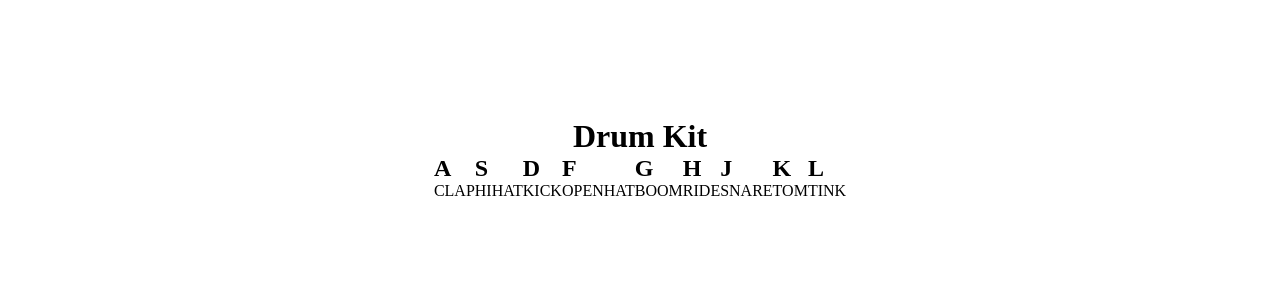
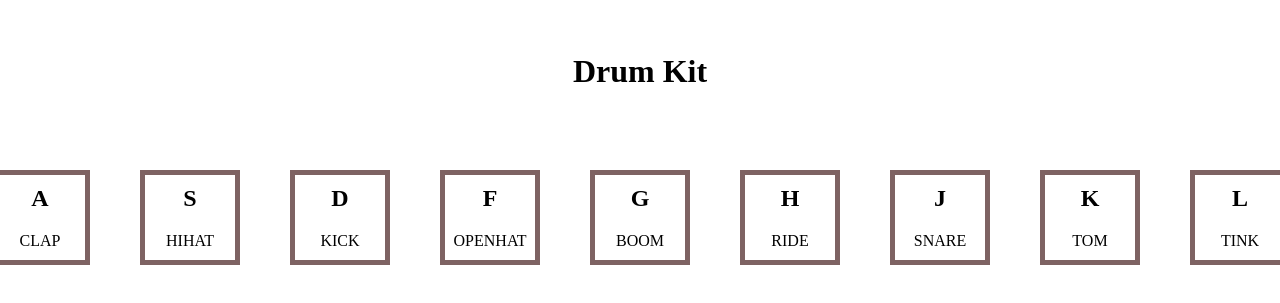
Before and after one commit to Showwaiyan/Drum-kit, a plain HTML site: page index.html in a window 1280 px wide. Shown: the part 241-544 px from the top of the page. Drawn offline with Linux system fonts and the light colour scheme.

Commit message:
Finished basic drum sets layout and style

```diff
--- a/style.css
+++ b/style.css
@@ -20,17 +20,37 @@ body {
     justify-content: center;
     align-items: center;
     flex-direction: column;
+    gap: 80px;
 }
 
 main {
     display: flex;
     justify-content: center;
     justify-items: center;
+    gap: 50px;
+}
+
+div.drum-set {
+    display: flex;
+    flex-direction: column;
+    justify-content: center;
+    align-items: center;
+    gap: 20px;
 }
 
 /* Typography */
+html {
+    font-size: 16px;
+}
 
 /* style */
 body {
     min-height: 100vh;
 }
+
+.drum-set {
+    width: 100px;
+    border: 5px solid var(--border-color);
+
+    padding: 10px;
+}
```
